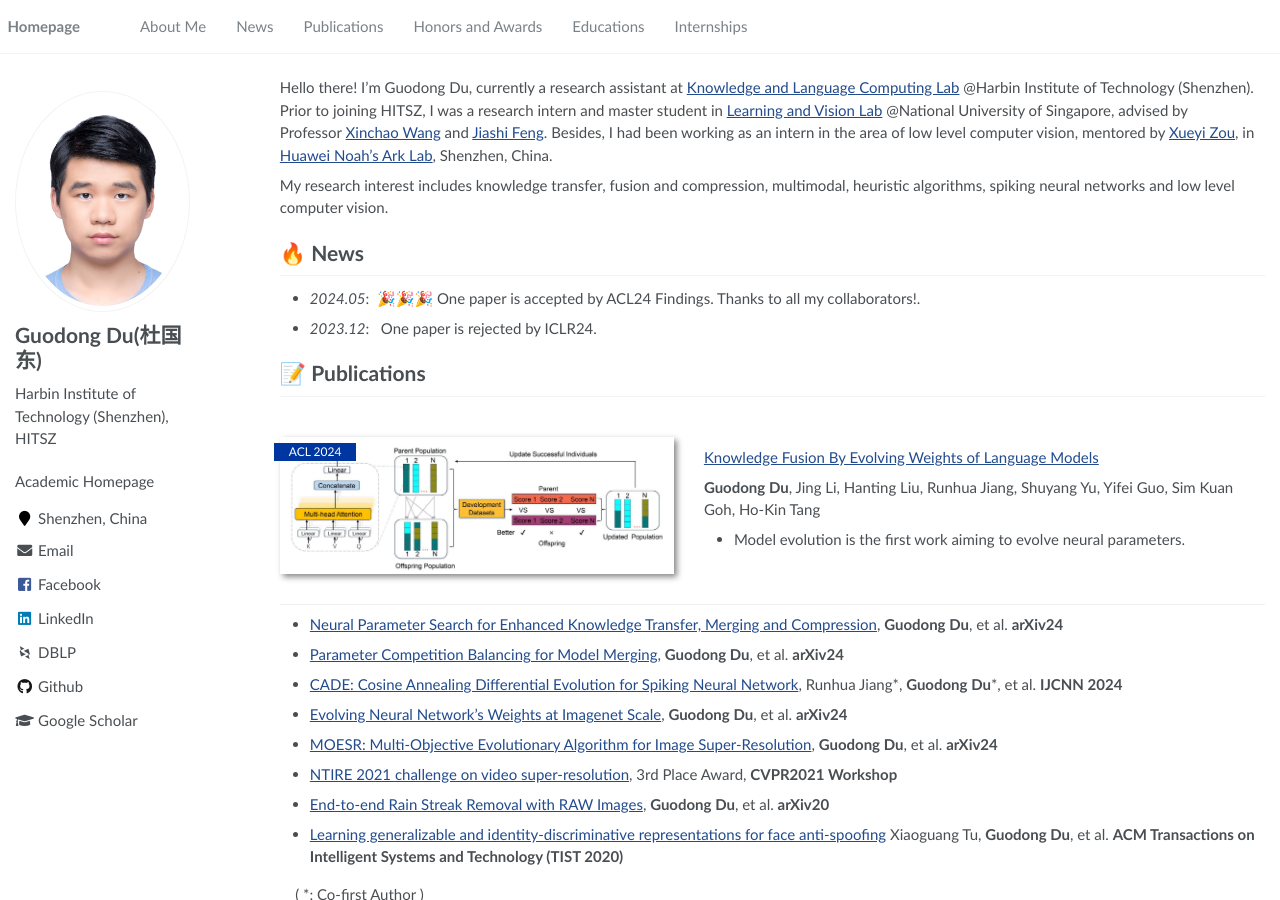
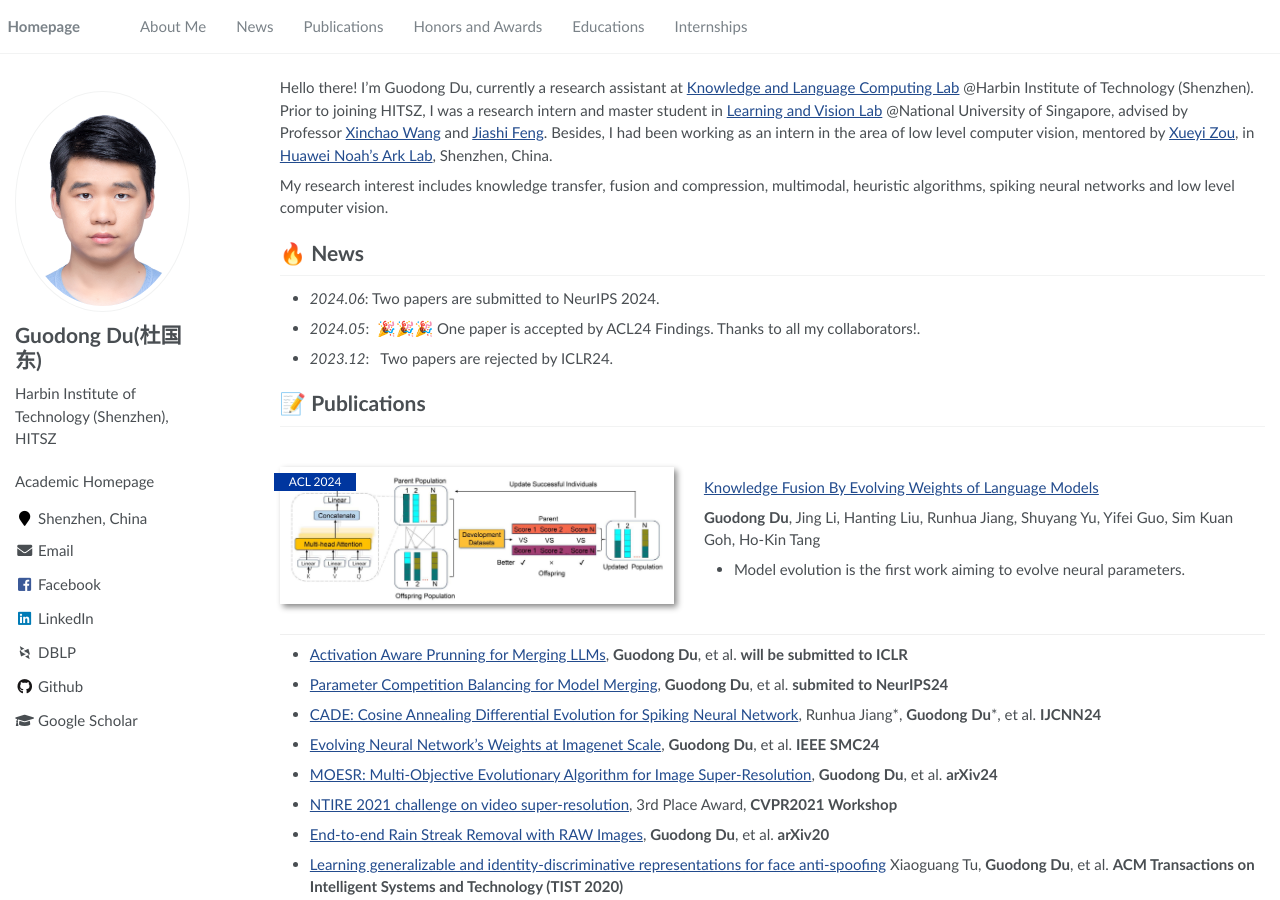
Before and after one commit to duguodong7/duguodong7.github.io, a Jekyll site: the page built from _pages/about.md, in a window 1280 px wide and 900 px high. Built offline with Jekyll 4.4.1, drawn with Linux system fonts in a browser that asks for light colours; some web fonts are replaced.

Commit message:
Update about.md

```diff
--- a/_pages/about.md
+++ b/_pages/about.md
@@ -23,8 +23,9 @@ Prior to joining HITSZ, I was a research intern and master student in [Learning
 My research interest includes knowledge transfer, fusion and compression, multimodal, heuristic algorithms, spiking neural networks and low level computer vision.
 
 # 🔥 News
+- *2024.06*: Two papers are submitted to NeurIPS 2024.
 - *2024.05*: &nbsp;🎉🎉🎉 One paper is accepted by ACL24 Findings. Thanks to all my collaborators!.
-- *2023.12*: &nbsp; One paper is rejected by ICLR24.
+- *2023.12*: &nbsp; Two papers are rejected by ICLR24.
 
 # 📝 Publications
 
@@ -39,13 +40,13 @@ My research interest includes knowledge transfer, fusion and compression, multim
 </div>
 </div>
 
-- [Neural Parameter Search for Enhanced Knowledge Transfer, Merging and Compression](https://github.com), **Guodong Du**, et al. **arXiv24**
+- [Activation Aware Prunning for Merging LLMs](https://github.com), **Guodong Du**, et al. **will be submitted to ICLR**
 
-- [Parameter Competition Balancing for Model Merging](https://github.com), **Guodong Du**, et al. **arXiv24**
+- [Parameter Competition Balancing for Model Merging](https://github.com), **Guodong Du**, et al. **submited to NeurIPS24**
 
-- [CADE: Cosine Annealing Differential Evolution for Spiking Neural Network](https://arxiv.org/abs/2406.02349), Runhua Jiang\*, **Guodong Du**\*, et al. **IJCNN 2024**
+- [CADE: Cosine Annealing Differential Evolution for Spiking Neural Network](https://arxiv.org/abs/2406.02349), Runhua Jiang\*, **Guodong Du**\*, et al. **IJCNN24**
 
-- [Evolving Neural Network's Weights at Imagenet Scale](https://github.com), **Guodong Du**, et al. **arXiv24**
+- [Evolving Neural Network's Weights at Imagenet Scale](https://github.com), **Guodong Du**, et al. **IEEE SMC24**
 
 - [MOESR: Multi-Objective Evolutionary Algorithm for Image Super-Resolution](https://github.com), **Guodong Du**, et al. **arXiv24**
 
```
